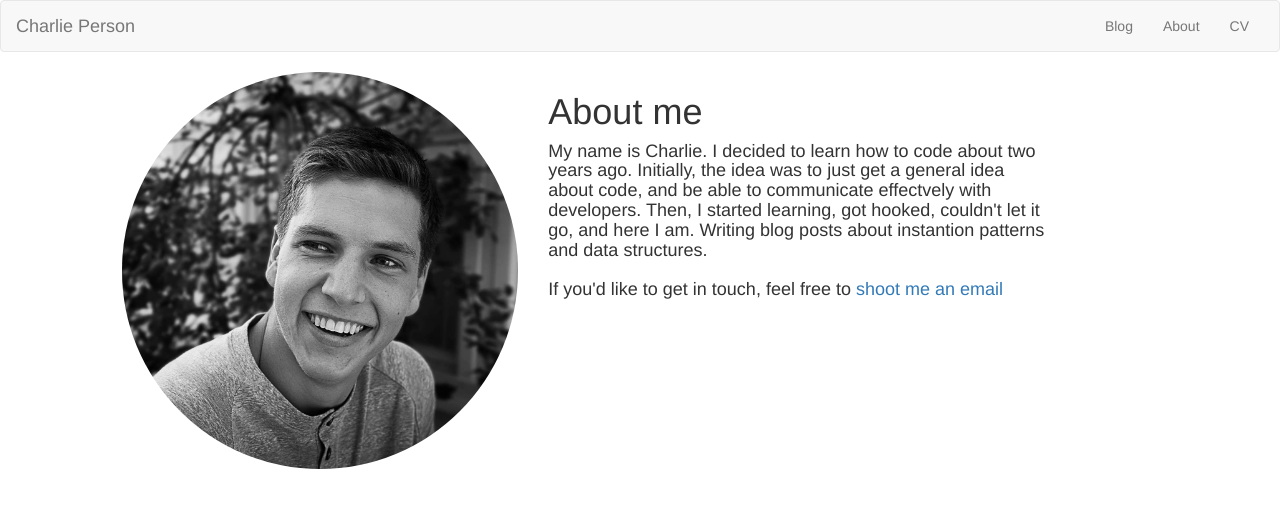
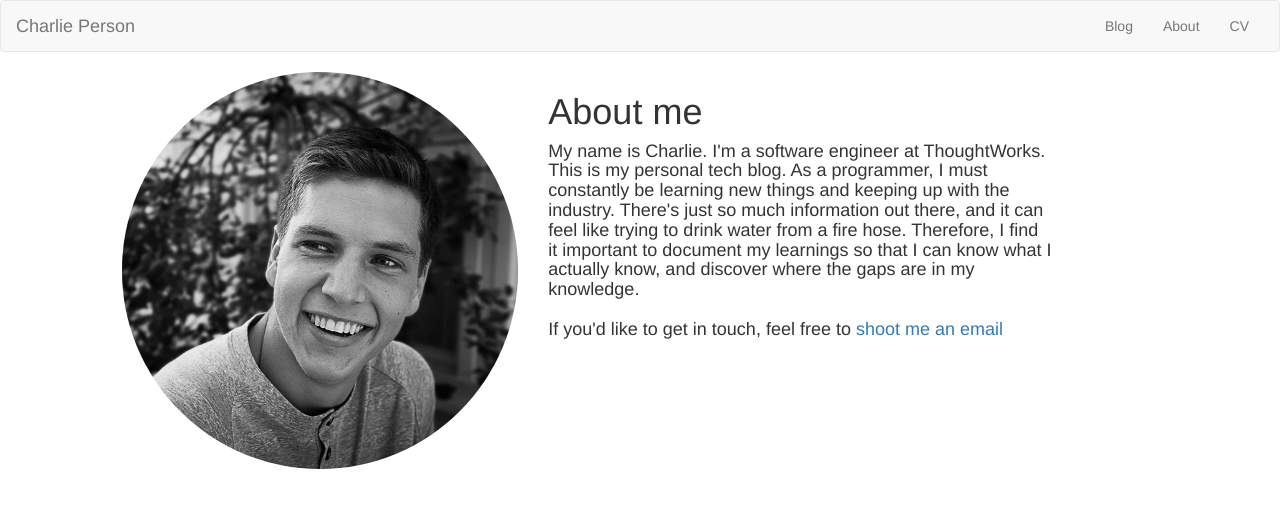
Before and after one commit to charlieperson/charlieperson.github.io, a Jekyll site: the page built from about/index.html, in a window 1280 px wide. Shown: the top 508 px of the page. Built offline with Jekyll 4.4.1, drawn with Linux system fonts in a browser that asks for light colours.

Commit message:
Revises front page content and adds post about comments

```diff
--- a/about/index.html
+++ b/about/index.html
@@ -10,11 +10,13 @@ title: Charlie Person's Blog
   <div class="col-md-5">
     <h1>About me</h1>
     <h4>
-      My name is Charlie. I decided to learn how to code about two years ago.
-      Initially, the idea was to just get a general idea about code, and be able to
-      communicate effectvely with developers. Then, I started learning, got hooked,
-      couldn't let it go, and here I am. Writing blog posts about instantion patterns
-      and data structures. <br><br> If you'd like to get in touch, feel free to
+      My name is Charlie. I'm a software engineer at ThoughtWorks. This is my personal
+      tech blog. As a programmer, I must constantly be learning new things and keeping
+      up with the industry. There's just so much information out there, and it can
+      feel like trying to drink water from a fire hose. Therefore, I find it important
+      to document my learnings so that I can know what I actually know, and discover where
+      the gaps are in my knowledge.
+      <br><br> If you'd like to get in touch, feel free to
       <a href="mailto:charlie.person@hyperisland.se">shoot me an email</a>
     </h4>
   </div>
```
Also changed, not shown: _posts/2017-07-14-comments.md (added, +60 -0 lines).
